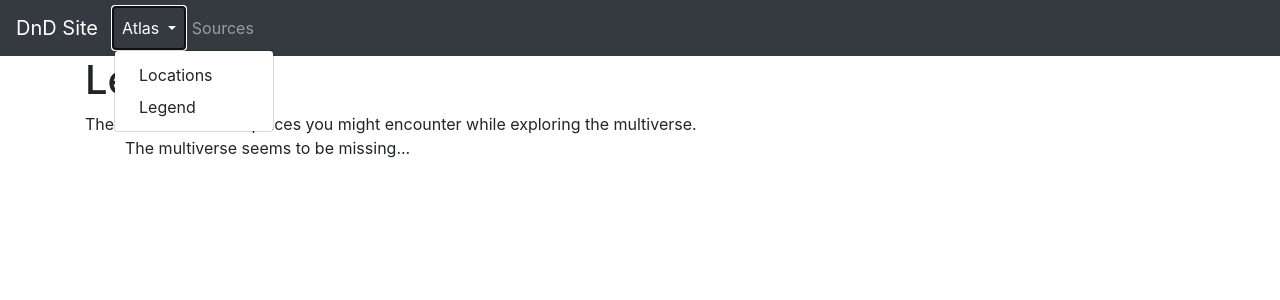
After one commit to TrevorBrennan/DnD-Agroth, a Django app: page /atlas/legend/ in a window 1280 px wide, after a click on "Atlas". The commit adds this page. Shown: the top 300 px of the page. Run offline with Django 3.2, Linux system fonts and the light colour scheme; data that the repository does not hold is empty; some libraries are stand-ins or nearby versions.

Commit message:
Added Legend Page
Added the page for the legend and the associated logic. Moved the code for getting the detail_collections set in the context to a helper class in the details view.

```diff
--- a/dndsite/atlas/models.py
+++ b/dndsite/atlas/models.py
@@ -10,7 +10,7 @@ from details.models import Tag
 
 class LocationType(models.Model):
     name = models.CharField(max_length=256)
-    details = GenericRelation(Tag, related_query_name='location_types')
+    tags = GenericRelation(Tag, related_query_name='location_types')
 
     def __str__(self):
         return self.name
--- /dev/null
+++ b/dndsite/atlas/templates/atlas/legend.html
@@ -0,0 +1,19 @@
+{% extends "dndsite/base.html" %}
+
+{% block title %}
+Atlas - Legend
+{% endblock %}
+
+{% block content %}
+
+<h1>Legend</h1>
+<lead>The different kinds of places you might encounter while exploring the multiverse.</lead>
+<ul>
+{% for location_type in location_types %}
+<li><a href="{% url 'atlas:location_type_detail' location_type.id %}">{{ location_type }}</a></li>
+{% empty %}
+    <p>The multiverse seems to be missing...</p>
+{% endfor %}
+</ul>
+
+{% endblock %}
--- a/dndsite/atlas/templates/atlas/location_type_detail.html
+++ b/dndsite/atlas/templates/atlas/location_type_detail.html
@@ -5,5 +5,7 @@
 {% endblock %}
 
 {% block content %}
-<p>Available Later</p>
+<h1>{{ location_type.name }}</h1>
+<h3>Details</h3>
+    {% include 'details/details_widget.html' %}
 {% endblock %}
--- a/dndsite/atlas/templates/atlas/nav_items.html
+++ b/dndsite/atlas/templates/atlas/nav_items.html
@@ -4,7 +4,7 @@
     </a>
     <div class="dropdown-menu" aria-labelledby="navbarDropdown">
         <a class="dropdown-item" href="{% url 'atlas:index' %}">Locations</a>
-        <div class="dropdown-divider"></div>
-        <a class="dropdown-item disabled" href="#">Legend</a>
+        <!--<div class="dropdown-divider"></div>-->
+        <a class="dropdown-item" href="{% url 'atlas:location_type_index' %}">Legend</a>
     </div>
 </li>
--- a/dndsite/atlas/urls.py
+++ b/dndsite/atlas/urls.py
@@ -8,6 +8,8 @@ urlpatterns = [
     path('', views.IndexView.as_view(), name='index'),
     # ex: /atlas/1
     path('<int:pk>/', views.LocationDetailView.as_view(), name='location_detail'),
+    # ex: /atlas/legend/
+    path('legend/', views.LocationTypeIndexView.as_view(), name='location_type_index'),
     # ex: /atlas/legend/1
     path('legend/<int:pk>/', views.LocationTypeDetailView.as_view(), name='location_type_detail'),
 ]
--- a/dndsite/atlas/views.py
+++ b/dndsite/atlas/views.py
@@ -4,7 +4,7 @@ from django.urls import reverse
 from django.utils import timezone
 from django.views import generic
 
-from collections import defaultdict
+from details.views import DetailHelpers
 
 from .models import Location, LocationType
 
@@ -20,6 +20,17 @@ class IndexView(generic.ListView):
         return Location.objects.filter(
             parent=None
         )
+
+
+class LocationTypeIndexView(generic.ListView):
+    template_name = 'atlas/legend.html'
+    context_object_name = 'location_types'
+
+    def get_queryset(self):
+        """
+        Return a list of locations without parents
+        """
+        return LocationType.objects.all()
 
 
 class LocationDetailView(generic.DetailView):
@@ -42,22 +53,23 @@ class LocationDetailView(generic.DetailView):
             context['parents'] = parents
 
     def set_details(self, context):
-        details = []
-        sources = defaultdict(list)
-        detail_collections = []
         tags = context['location'].tags.all()
-        for tag in tags:
-            details.extend(tag.details.all())
-        for detail in details:
-            sources[detail.source.name].append(detail)
-        for source in sorted(sources.keys()):
-            detail_collections.append({'name': source,
-                                       'label': sources[source][0].pk,
-                                       'details': sources[source]})
-
-        context['detail_collections'] = detail_collections
+        DetailHelpers.set_detail_collections(context, tags)
 
 
 class LocationTypeDetailView(generic.DetailView):
     model = LocationType
     template_name = 'atlas/location_type_detail.html'
+
+    def get_context_data(self, **kwargs):
+        context = super().get_context_data(**kwargs)
+        self.set_location_type(context)
+        self.set_details(context)
+        return context
+
+    def set_location_type(self, context):
+        context['location_type'] = context['locationtype']
+
+    def set_details(self, context):
+        tags = context['location_type'].tags.all()
+        DetailHelpers.set_detail_collections(context, tags)
```
Also changed, not shown: dndsite/details/views.py (+21 -0 lines).
